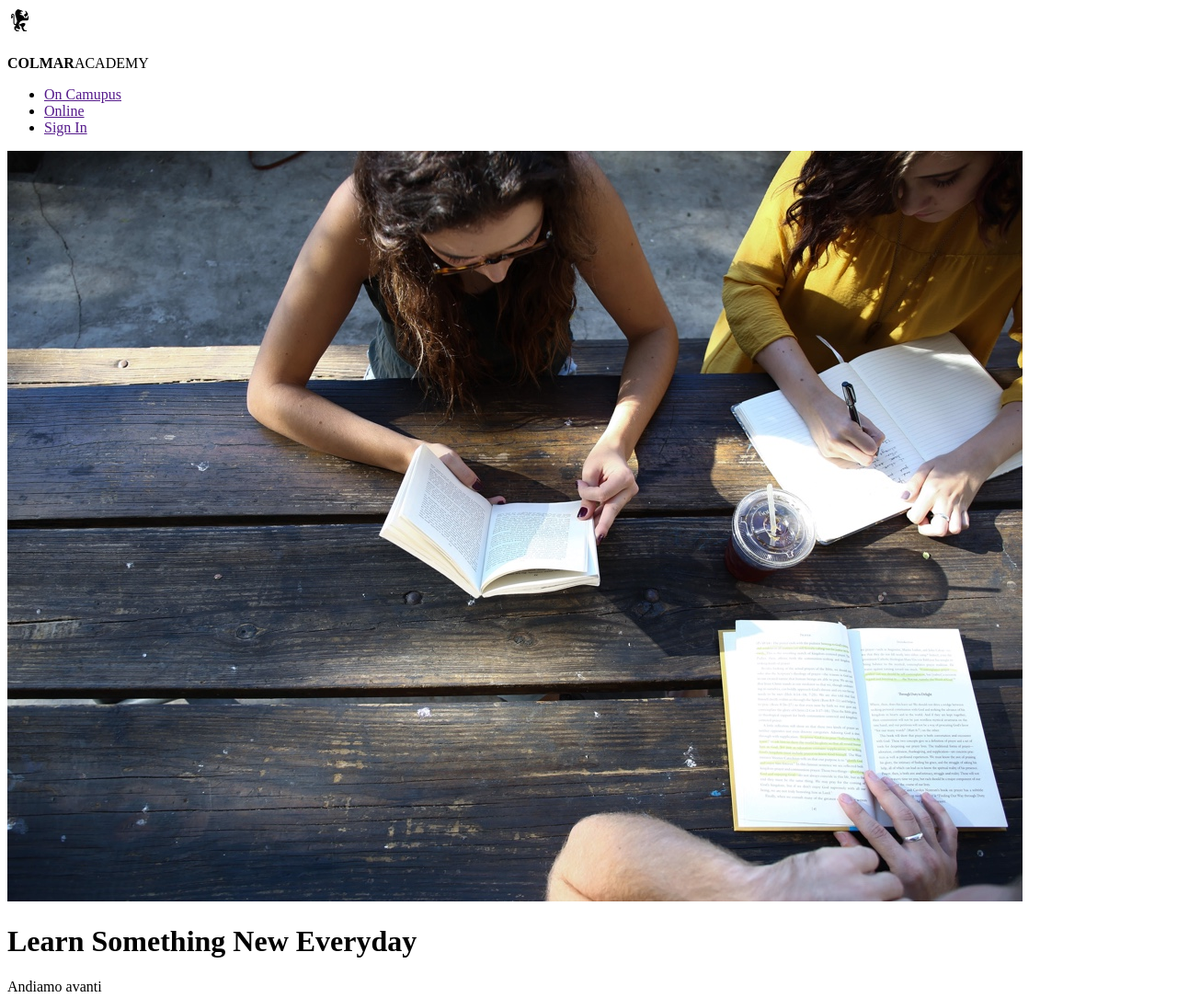
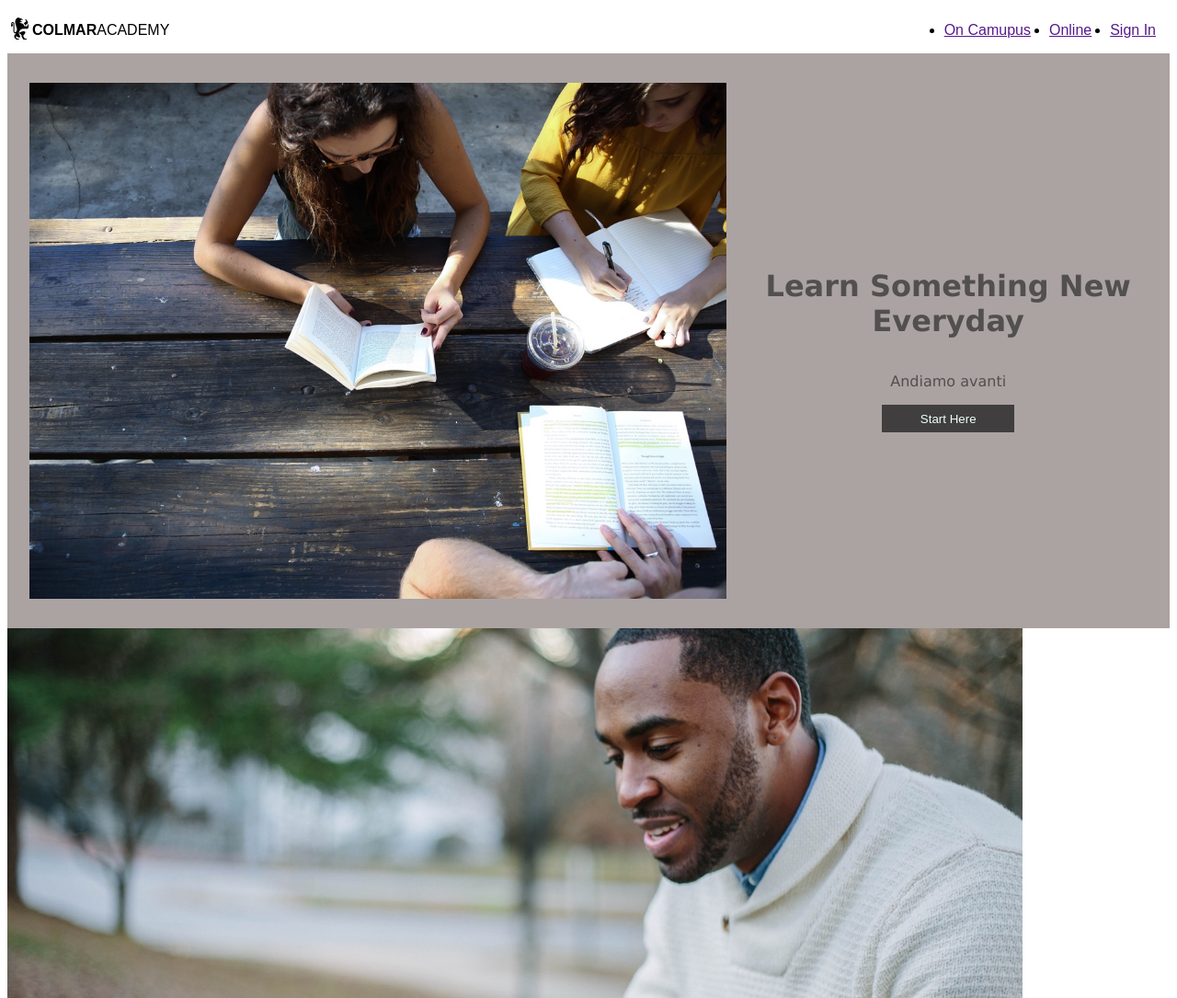
Before and after one commit to LeonMichel96/colmar_academy_2, a plain HTML site: page index.html in a window 1280 px wide. Shown: the top 1085 px of the page at 92% size. Drawn offline with Linux system fonts and the light colour scheme.

Commit message:
first secrtion styled

```diff
--- a/index.html
+++ b/index.html
@@ -20,9 +20,11 @@
   </div>
   <div class="section_1">
     <img src="resources/multimedia/images/banner.jpg" alt="main_image">
-    <h1>Learn Something New Everyday</h1>
-    <p>Andiamo avanti</p>
-    <button>Start Here</button>
+    <div class="text">
+      <h1>Learn Something New Everyday</h1>
+      <p>Andiamo avanti</p>
+      <button>Start Here</button>
+    </div>
   </div>
   <div class="section_2">
     <div class="left_2">
--- a/resources/css/style.css
+++ b/resources/css/style.css
@@ -0,0 +1,46 @@
+html {
+font-family: Verdana, Geneva, Tahoma, sans-serif;
+}
+.banner{
+  display: flex;
+  font-family: sans-serif;
+}
+nav{
+  margin-left: auto;
+  margin-right: 15px;
+}
+nav ul{
+  display: flex;
+  gap: 20px;
+}
+
+.section_1{
+  display: flex;
+  background-color: #aba3a1 ;
+}
+
+.section_1 img{
+  width: 60%;
+  margin-top: 32px;
+  margin-bottom: 32px;
+  margin-left: 24px;
+}
+
+.section_1 .text{
+  color: #524f4f;
+  display: flex;
+  flex-direction: column;
+  justify-content: center;
+  align-items: center;
+  text-align: center;
+}
+
+button{
+  background-color: #403e3e;
+  color: azure;
+  width: 30%;
+  height: 30px;
+  border: none;
+  outline: none;
+  cursor: pointer;
+}
```
